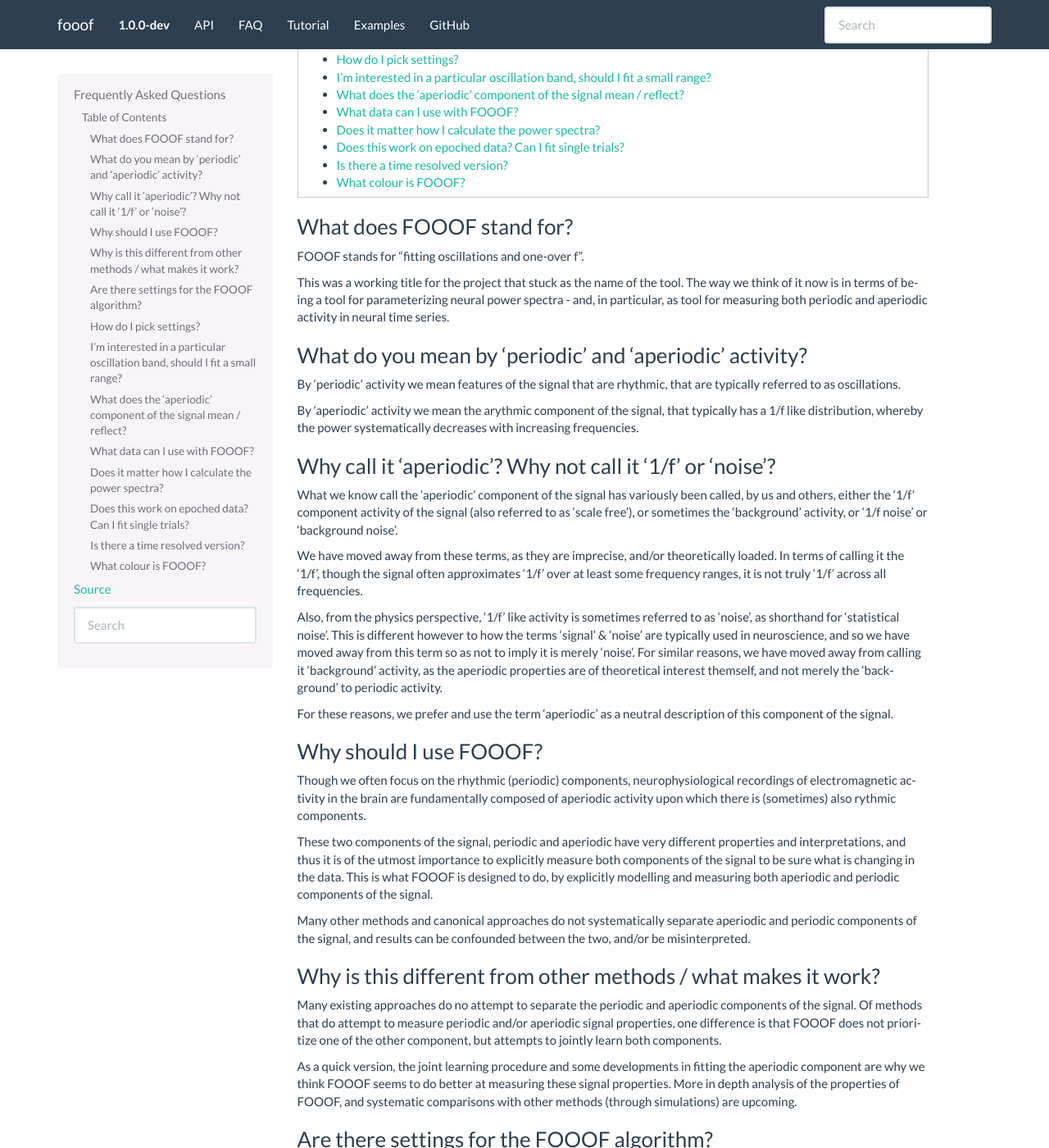
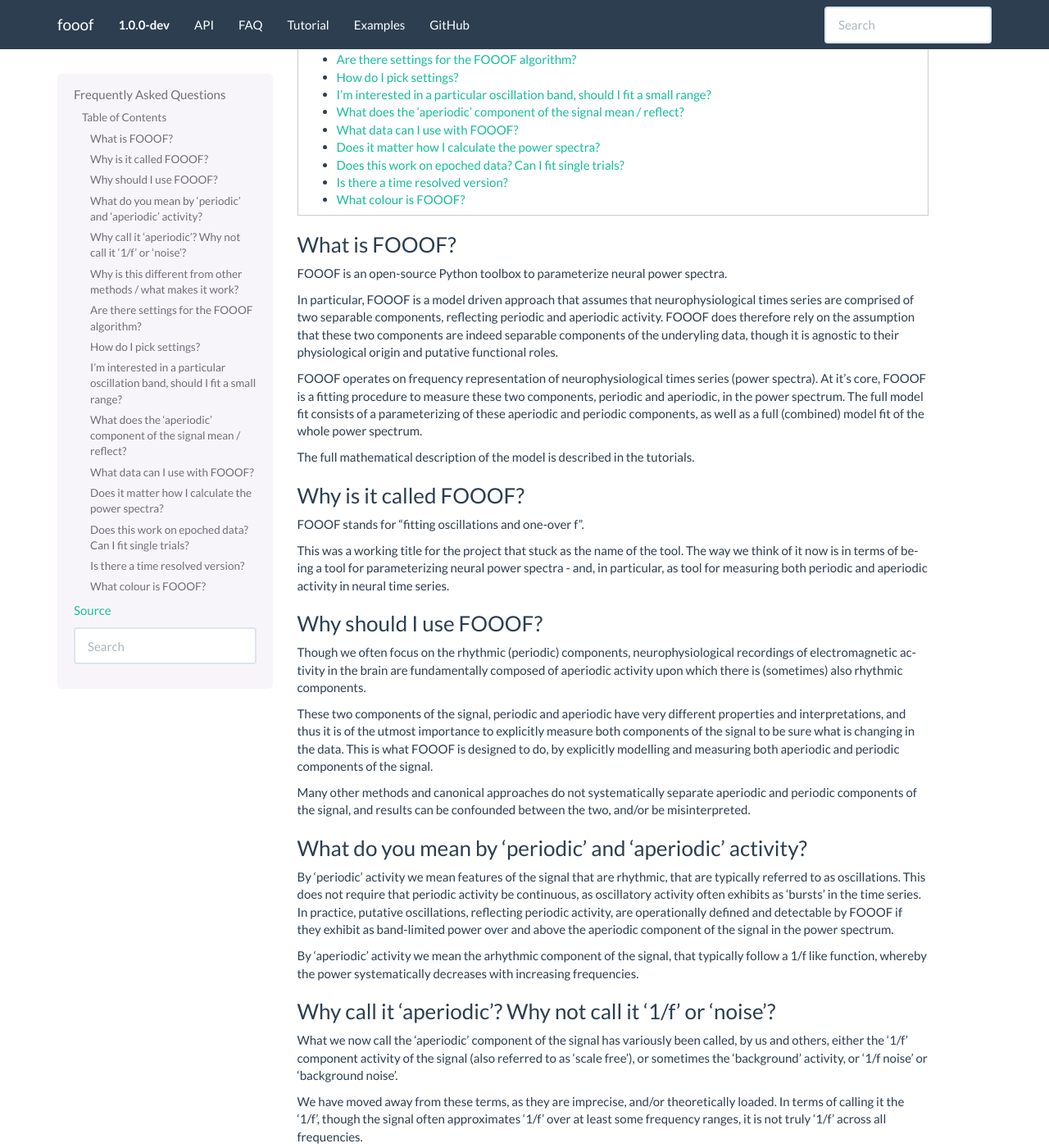
Before and after one commit to fooof-tools/fooof, a Sphinx documentation site: the page built from doc/faq.rst, in a window 1280 px wide and 1400 px high, scrolled down 265 px. Shown: the whole window at 82% size. Built offline with Sphinx 7.4.7, drawn with Linux system fonts in a browser that asks for light colours; pages that are not in the unit, such as notebooks, are missing from menus; some of the changed text lies outside the part shown.

Commit message:
Update FAQ

```diff
--- a/doc/faq.rst
+++ b/doc/faq.rst
@@ -7,24 +7,44 @@ Table of Contents
    :local:
    :backlinks: none
 
-What does FOOOF stand for?
-~~~~~~~~~~~~~~~~~~~~~~~~~~
+What is FOOOF?
+~~~~~~~~~~~~~~
+
+FOOOF is an open-source Python toolbox to parameterize neural power spectra.
+
+In particular, FOOOF is a model driven approach that assumes that neurophysiological times series are comprised of two separable components, reflecting periodic and aperiodic activity. FOOOF does therefore rely on the assumption that these two components are indeed separable components of the underyling data, though it is agnostic to their physiological origin and putative functional roles.
+
+FOOOF operates on frequency representation of neurophysiological times series (power spectra). At it's core, FOOOF is a fitting procedure to measure these two components, periodic and aperiodic, in the power spectrum. The full model fit consists of a parameterizing of these aperiodic and periodic components, as well as a full (combined) model fit of the whole power spectrum.
+
+The full mathematical description of the model is described in the tutorials.
+
+Why is it called FOOOF?
+~~~~~~~~~~~~~~~~~~~~~~~
 
 FOOOF stands for "fitting oscillations and one-over f".
 
 This was a working title for the project that stuck as the name of the tool. The way we think of it now is in terms of being a tool for parameterizing neural power spectra - and, in particular, as tool for measuring both periodic and aperiodic activity in neural time series.
 
+Why should I use FOOOF?
+~~~~~~~~~~~~~~~~~~~~~~~
+
+Though we often focus on the rhythmic (periodic) components, neurophysiological recordings of electromagnetic activity in the brain are fundamentally composed of aperiodic activity upon which there is (sometimes) also rhythmic components.
+
+These two components of the signal, periodic and aperiodic have very different properties and interpretations, and thus it is of the utmost importance to explicitly measure both components of the signal to be sure what is changing in the data. This is what FOOOF is designed to do, by explicitly modelling and measuring both aperiodic and periodic components of the signal.
+
+Many other methods and canonical approaches do not systematically separate aperiodic and periodic components of the signal, and results can be confounded between the two, and/or be misinterpreted.
+
 What do you mean by 'periodic' and 'aperiodic' activity?
 ~~~~~~~~~~~~~~~~~~~~~~~~~~~~~~~~~~~~~~~~~~~~~~~~~~~~~~~~
 
-By 'periodic' activity we mean features of the signal that are rhythmic, that are typically referred to as oscillations.
+By 'periodic' activity we mean features of the signal that are rhythmic, that are typically referred to as oscillations. This does not require that periodic activity be continuous, as oscillatory activity often exhibits as 'bursts' in the time series. In practice, putative oscillations, reflecting periodic activity, are operationally defined and detectable by FOOOF if they exhibit as band-limited power over and above the aperiodic component of the signal in the power spectrum.
 
-By 'aperiodic' activity we mean the arythmic component of the signal, that typically has a 1/f like distribution, whereby the power systematically decreases with increasing frequencies.
+By 'aperiodic' activity we mean the arhythmic component of the signal, that typically follow a 1/f like function, whereby the power systematically decreases with increasing frequencies.
 
 Why call it 'aperiodic'? Why not call it '1/f' or 'noise'?
 ~~~~~~~~~~~~~~~~~~~~~~~~~~~~~~~~~~~~~~~~~~~~~~~~~~~~~~~~~~
 
-What we know call the 'aperiodic' component of the signal has variously been called, by us and others, either the '1/f' component activity of the signal (also referred to as 'scale free'), or sometimes the 'background' activity, or '1/f noise' or 'background noise'.
+What we now call the 'aperiodic' component of the signal has variously been called, by us and others, either the '1/f' component activity of the signal (also referred to as 'scale free'), or sometimes the 'background' activity, or '1/f noise' or 'background noise'.
 
 We have moved away from these terms, as they are imprecise, and/or theoretically loaded. In terms of calling it the '1/f', though the signal often approximates '1/f' over at least some frequency ranges, it is not truly '1/f' across all frequencies.
 
@@ -32,19 +52,10 @@ Also, from the physics perspective, '1/f' like activity is sometimes referred to
 
 For these reasons, we prefer and use the term 'aperiodic' as a neutral description of this component of the signal.
 
-Why should I use FOOOF?
-~~~~~~~~~~~~~~~~~~~~~~~
-
-Though we often focus on the rhythmic (periodic) components, neurophysiological recordings of electromagnetic activity in the brain are fundamentally composed of aperiodic activity upon which there is (sometimes) also rythmic components.
-
-These two components of the signal, periodic and aperiodic have very different properties and interpretations, and thus it is of the utmost importance to explicitly measure both components of the signal to be sure what is changing in the data. This is what FOOOF is designed to do, by explicitly modelling and measuring both aperiodic and periodic components of the signal.
-
-Many other methods and canonical approaches do not systematically separate aperiodic and periodic components of the signal, and results can be confounded between the two, and/or be misinterpreted.
-
 Why is this different from other methods / what makes it work?
 ~~~~~~~~~~~~~~~~~~~~~~~~~~~~~~~~~~~~~~~~~~~~~~~~~~~~~~~~~~~~~~
 
-Many existing approaches do no attempt to separate the periodic and aperiodic components of the signal. Of methods that do attempt to measure periodic and/or aperiodic signal properties, one difference is that FOOOF does not prioritize one of the other component, but attempts to jointly learn both components.
+Many existing approaches do not attempt to separate the periodic and aperiodic components of the signal. Of methods that do attempt to measure periodic and/or aperiodic signal properties, one difference is that FOOOF does not prioritize one or the other component, but attempts to jointly learn both components.
 
 As a quick version, the joint learning procedure and some developments in fitting the aperiodic component are why we think FOOOF seems to do better at measuring these signal properties. More in depth analysis of the properties of FOOOF, and systematic comparisons with other methods (through simulations) are upcoming.
 
@@ -92,7 +103,7 @@ Within these modalities, FOOOF is broadly agnostic to the details of the data, a
 Does it matter how I calculate the power spectra?
 ~~~~~~~~~~~~~~~~~~~~~~~~~~~~~~~~~~~~~~~~~~~~~~~~~
 
-For the most part, no, it doesn't matter exactly how you calculate power spectra that you will fit with FOOOF, for example, using different methdos to estimate the power spectrum, such as Welch's or wavelet approaches.
+For the most part, no, it does not matter exactly how you calculate power spectra that you will fit with FOOOF. For example, using different methods to estimate the power spectrum, such as Welch's or wavelet approaches, should all be fine.
 
 Regardless of how you calculate them, the properties of the power spectra do matter somewhat to FOOOF - for example, the better the frequency resolution the more resolution you will have for estimating center frequencies and bandwidths of detected peaks, and the 'smoother' the spectra, the better FOOOF will be able to fit.
 
```
Also changed, not shown: other parts of doc/faq.rst (+1 -1 lines).
